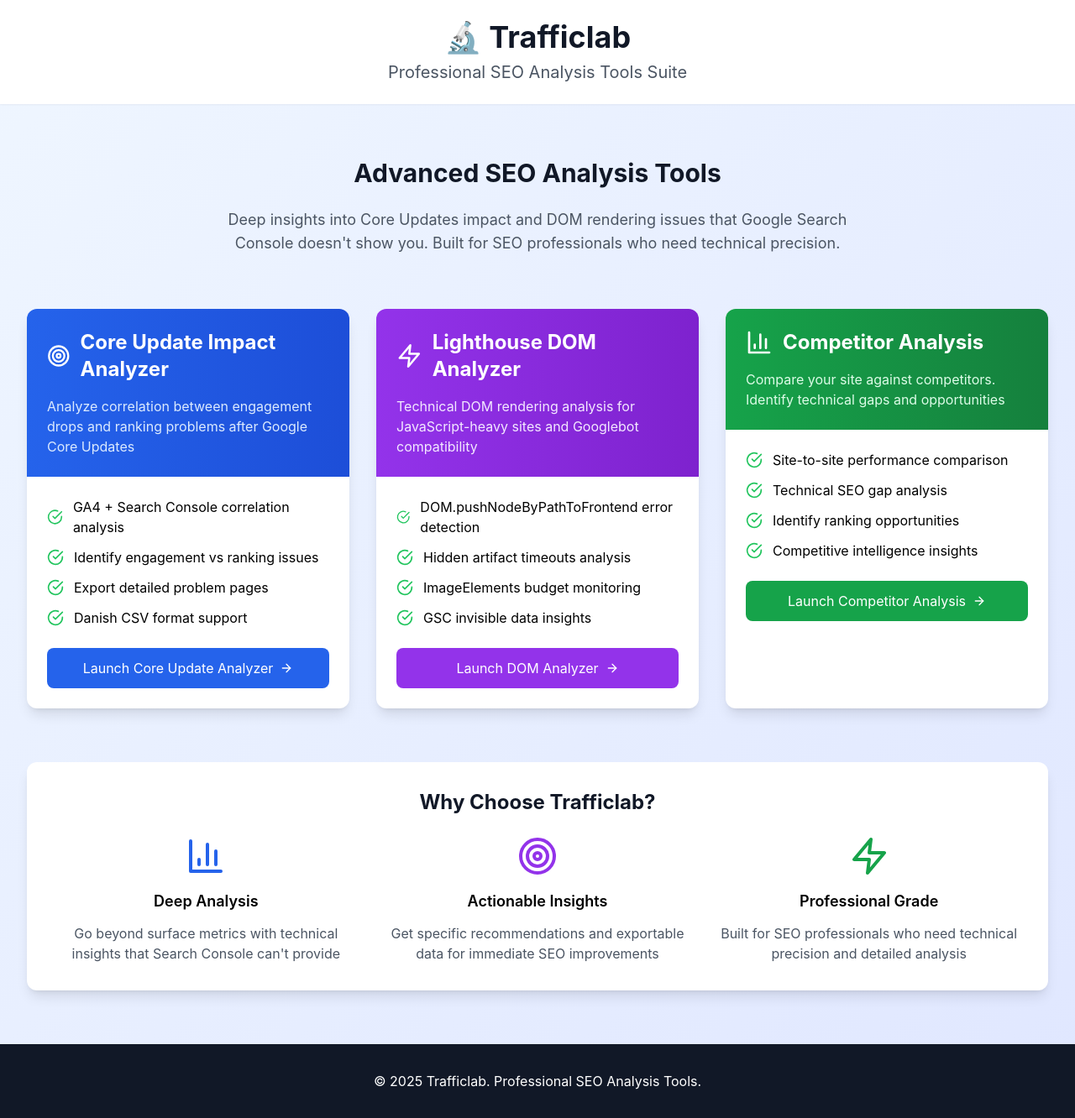
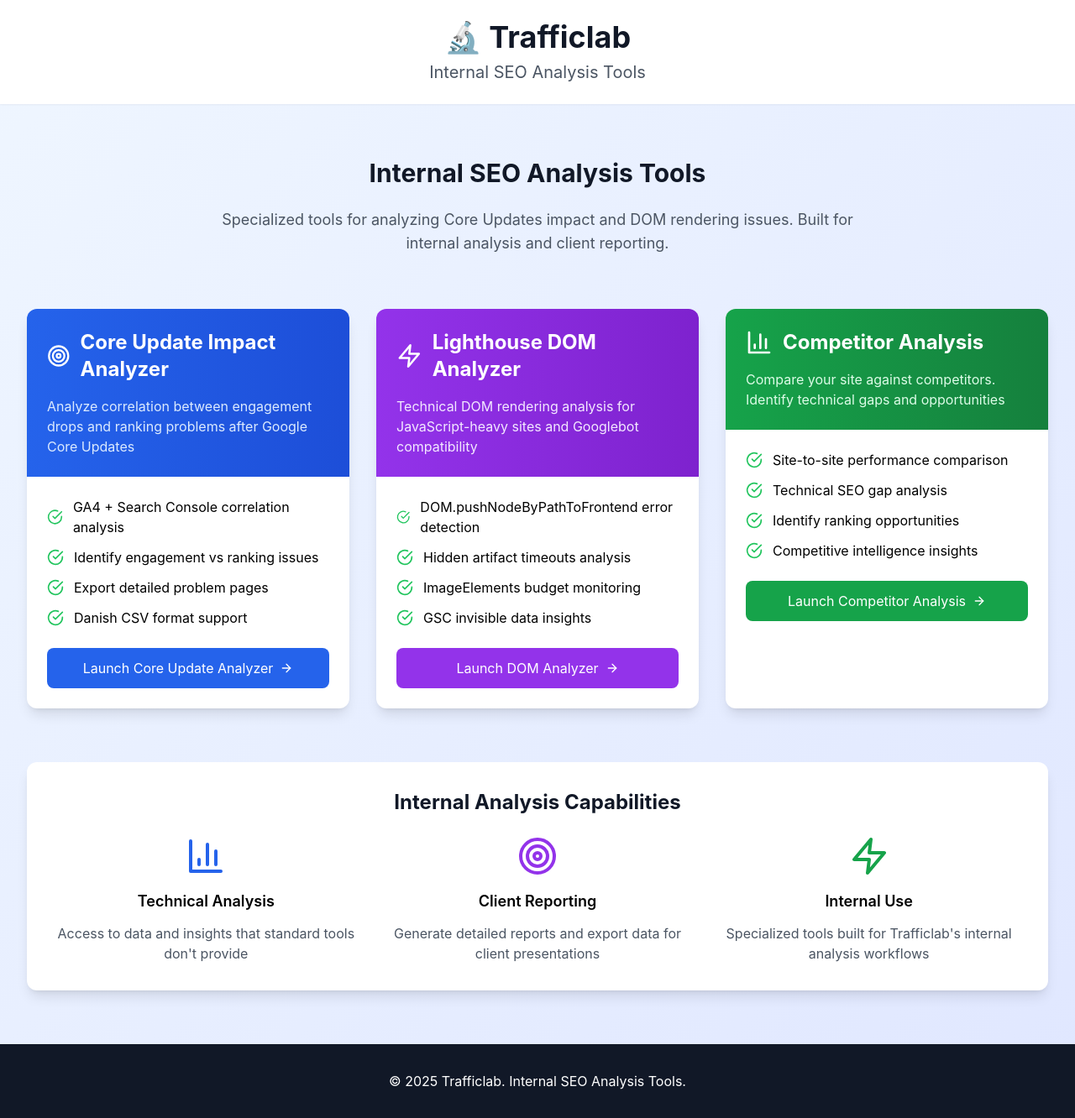
Before and after one commit to henrikbondtofte/trafficl, a Next.js app: page / in a window 1280 px wide. Shown: the whole page at 84% size. Built offline with nearby package versions, Linux system fonts and the light colour scheme.

Commit message:
Update index.js

```diff
--- a/pages/index.js
+++ b/pages/index.js
@@ -13,7 +13,7 @@ export default function Home() {
               🔬 Trafficlab
             </h1>
             <p className="text-xl text-gray-600">
-              Professional SEO Analysis Tools Suite
+              Internal SEO Analysis Tools
             </p>
           </div>
         </div>
@@ -23,11 +23,11 @@ export default function Home() {
       <div className="max-w-7xl mx-auto px-4 sm:px-6 lg:px-8 py-16">
         <div className="text-center mb-16">
           <h2 className="text-3xl font-bold text-gray-900 mb-6">
-            Advanced SEO Analysis Tools
+            Internal SEO Analysis Tools
           </h2>
           <p className="text-lg text-gray-600 max-w-3xl mx-auto">
-            Deep insights into Core Updates impact and DOM rendering issues that Google Search Console doesn't show you.
-            Built for SEO professionals who need technical precision.
+            Specialized tools for analyzing Core Updates impact and DOM rendering issues.
+            Built for internal analysis and client reporting.
           </p>
         </div>
 
@@ -161,31 +161,31 @@ export default function Home() {
         {/* Features Section */}
         <div className="bg-white rounded-xl shadow-lg p-8">
           <h3 className="text-2xl font-bold text-gray-900 mb-6 text-center">
-            Why Choose Trafficlab?
+            Internal Analysis Capabilities
           </h3>
 
           <div className="grid md:grid-cols-3 gap-8">
             <div className="text-center">
               <BarChart3 className="w-12 h-12 text-blue-600 mx-auto mb-4" />
-              <h4 className="text-lg font-semibold mb-3">Deep Analysis</h4>
+              <h4 className="text-lg font-semibold mb-3">Technical Analysis</h4>
               <p className="text-gray-600">
-                Go beyond surface metrics with technical insights that Search Console can't provide
+                Access to data and insights that standard tools don't provide
               </p>
             </div>
 
             <div className="text-center">
               <Target className="w-12 h-12 text-purple-600 mx-auto mb-4" />
-              <h4 className="text-lg font-semibold mb-3">Actionable Insights</h4>
+              <h4 className="text-lg font-semibold mb-3">Client Reporting</h4>
               <p className="text-gray-600">
-                Get specific recommendations and exportable data for immediate SEO improvements
+                Generate detailed reports and export data for client presentations
               </p>
             </div>
 
             <div className="text-center">
               <Zap className="w-12 h-12 text-green-600 mx-auto mb-4" />
-              <h4 className="text-lg font-semibold mb-3">Professional Grade</h4>
+              <h4 className="text-lg font-semibold mb-3">Internal Use</h4>
               <p className="text-gray-600">
-                Built for SEO professionals who need technical precision and detailed analysis
+                Specialized tools built for Trafficlab's internal analysis workflows
               </p>
             </div>
           </div>
@@ -195,7 +195,7 @@ export default function Home() {
       {/* Footer */}
       <footer className="bg-gray-900 text-white py-8">
         <div className="max-w-7xl mx-auto px-4 sm:px-6 lg:px-8 text-center">
-          <p>&copy; 2025 Trafficlab. Professional SEO Analysis Tools.</p>
+          <p>&copy; 2025 Trafficlab. Internal SEO Analysis Tools.</p>
         </div>
       </footer>
     </div>
```
